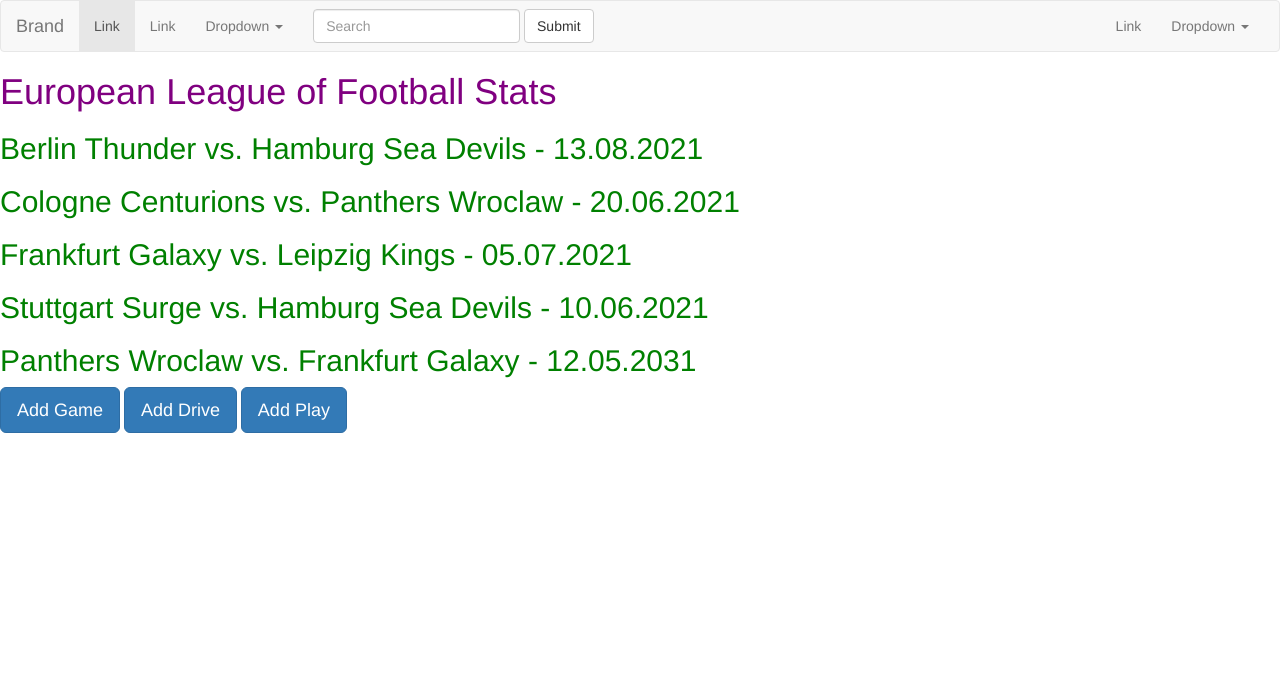
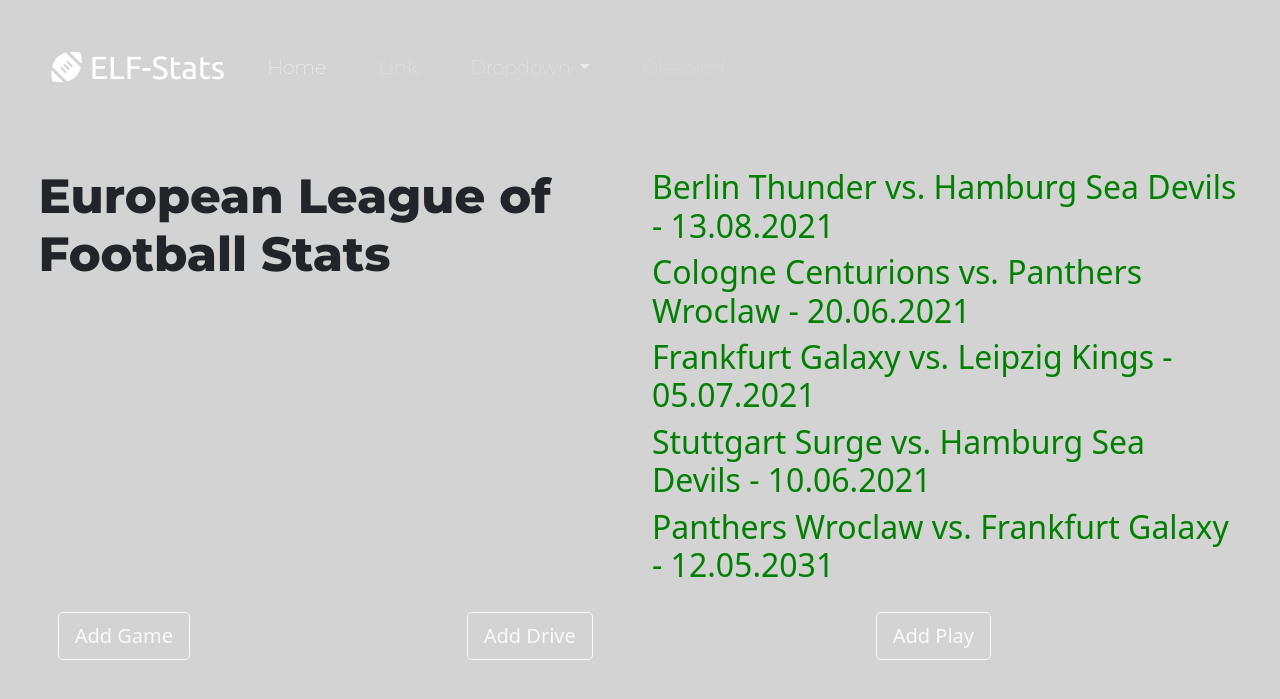
Before and after one commit to MoeBet/EuropeanLeagueOfFootball, a Flask app: page / in a window 1280 px wide. Shown: the top 699 px of the page. Run offline with Flask 2, Linux system fonts and the light colour scheme; data comes from the database, SQL or seed files in the repository; both versions use the stored data as it was after the commit; some libraries are stand-ins or nearby versions.

Commit message:
bisschen gestyelt... forms leicht angepasst. Jetzt versuchen die spiele auf der index page clickbar zu machen

```diff
--- a/main.py
+++ b/main.py
@@ -1,7 +1,7 @@
 from flask import Flask, render_template, request, redirect, url_for
 from flask_sqlalchemy import SQLAlchemy
 from flask_wtf import FlaskForm
-from wtforms import StringField, SubmitField, SelectField, DateField, TimeField, RadioField
+from wtforms import StringField, SubmitField, SelectField, DateTimeField, RadioField
 from wtforms.validators import DataRequired
 from flask_bootstrap import Bootstrap
 
@@ -22,8 +22,8 @@ class GameInfoForm(FlaskForm):
     away = SelectField('Away Team', choices=['Barcelona Dragons', 'Berlin Thunder', 'Cologne Centurions',
                                              'Frankfurt Galaxy', 'Hamburg Sea Devils', 'Leipzig Kings',
                                              'Panthers Wroclaw', 'Stuttgart Surge'], validators=[DataRequired()])
-    date = DateField('Date d/m/y', format='%d/%m/%Y', validators=[DataRequired()])
-    time = TimeField('Start Time', validators=[DataRequired()])
+    date = DateTimeField('Date d/m/y', format='%d/%m/%Y', validators=[DataRequired()])
+    time = DateTimeField('Start Time', format='%h/%m', validators=[DataRequired()])
     weather = SelectField(u'Weather', choices=['Sunny', 'Windy', 'Cloudy', 'Rain', 'Heavy Rain', 'Snow'],
                           validators=[DataRequired()])
     stadium = SelectField(u'Stadium', choices=['open', 'closed'], validators=[DataRequired()])
@@ -45,12 +45,12 @@ class DriveForm(FlaskForm):
 
 
 class PlaysForm(FlaskForm):
-    down = SelectField('Down', choices=['1', '2', '3', '4'], validators=[DataRequired()])
+    down = RadioField(choices=['1', '2', '3', '4'], validators=[DataRequired()])
     yards_to_go = StringField('Yards to go', validators=[DataRequired()])
-    field_pos_half = SelectField('FieldPosition', choices=['Own', 'Opponents'], validators=[DataRequired()])
+    field_pos_half = RadioField('FieldPosition', choices=['Own', 'Opponents'], validators=[DataRequired()])
     field_pos_yard = StringField('FieldPosition Yard', validators=[DataRequired()])
     time = StringField('Gametime', validators=[DataRequired()])
-    shotgun = RadioField('Shotgun Formation', choices=['No', 'Yes'], validators=[DataRequired()])
+    shotgun = RadioField('Formation', choices=[('Shotgun'), ('Under Center'), ('Wildcat')], validators=[DataRequired()])
     play_description = StringField('Play description e.g. S.Darnold pass incomplete deep right to C.Herndon.',
                                    validators=[DataRequired()])
     submit = SubmitField('Submit')
--- a/static/css/styles.css
+++ b/static/css/styles.css
@@ -1,7 +1,50 @@
 h1 {
-    color: purple;
+    font-size: 3rem;
+    font-family: 'Montserrat', sans-serif;
+    font-weight: bold;
 }
 
 h2 {
     color: green;
 }
+
+p {
+    font-size: 1.5rem;
+    font-family: 'Montserrat', sans-serif;
+    font-weight: bold;
+    color: #ff4c68;
+}
+
+body {
+    margin: 3%;
+    background-color: lightgrey;
+}
+
+
+.add-btn {
+    margin: 5%;
+}
+
+.navbar {
+  padding: 0 0 4.5rem;
+  font-size: 1.2rem;
+  font-family: 'Montserrat';
+  font-weight: lighter;
+}
+
+.nav-item {
+  padding: 0 18px;
+}
+
+.navbar-brand {
+  font-family: 'Ubuntu', sans-serif;
+  font-size: 2rem;
+  line-height: 1.5;
+  font-weight: 400;
+  color: #ff4c68;
+  font-color: #ff4c68;
+}
+
+.football-picture{
+    width: 30%;
+}
--- a/templates/adddrive.html
+++ b/templates/adddrive.html
@@ -1,5 +1,5 @@
 {% import "bootstrap/wtf.html" as wtf %}
-{% extends 'bootstrap/base.html' %}
+{% extends 'base.html' %}
 
 {% block styles %}
 {{super()}}
@@ -12,5 +12,5 @@
 
 {{ wtf.quick_form(form, novalidate=True)}}
 
-<a href="/">Home</a>
+<a href="/" class="btn btn-dark btn-block">Home</a>
 {% endblock %}
--- a/templates/addgame.html
+++ b/templates/addgame.html
@@ -1,5 +1,5 @@
 {% import "bootstrap/wtf.html" as wtf %}
-{% extends 'bootstrap/base.html' %}
+{% extends 'base.html' %}
 
 {% block styles %}
 {{super()}}
@@ -12,6 +12,6 @@
 
 {{ wtf.quick_form(form, novalidate=True)}}
 
-<a href="/">Home</a>
+<a href="/" class="btn btn-dark btn-block">Home</a>
 
 {% endblock %}
--- a/templates/base.html
+++ b/templates/base.html
@@ -1,13 +1,29 @@
+<!DOCTYPE html>
+<html lang="en">
+<head>
     {% block styles %}
     <link href="https://cdn.jsdelivr.net/npm/bootstrap@5.0.1/dist/css/bootstrap.min.css" rel="stylesheet" integrity="sha384-+0n0xVW2eSR5OomGNYDnhzAbDsOXxcvSN1TPprVMTNDbiYZCxYbOOl7+AMvyTG2x" crossorigin="anonymous">
     <link href="{{ url_for('static', filename='css/styles.css') }}" rel="stylesheet">
+
+      <!-- Google Fonts  -->
+    <link rel="preconnect" href="https://fonts.gstatic.com">
+    <link href="https://fonts.googleapis.com/css2?family=Montserrat:wght@100;400;800;900&family=Ubuntu:wght@300;400;500;700&display=swap" rel="stylesheet">
+      <!-- Font Awesome  -->
+    <script src="https://kit.fontawesome.com/aefd34e9f9.js" crossorigin="anonymous"></script>
+
+      <!-- Bootstrap Scripts -->
+    <script src="https://code.jquery.com/jquery-3.5.1.slim.min.js" integrity="sha384-DfXdz2htPH0lsSSs5nCTpuj/zy4C+OGpamoFVy38MVBnE+IbbVYUew+OrCXaRkfj" crossorigin="anonymous"></script>
+    <script src="https://cdn.jsdelivr.net/npm/popper.js@1.16.1/dist/umd/popper.min.js" integrity="sha384-9/reFTGAW83EW2RDu2S0VKaIzap3H66lZH81PoYlFhbGU+6BZp6G7niu735Sk7lN" crossorigin="anonymous"></script>
+    <script src="https://cdn.jsdelivr.net/npm/bootstrap@4.6.0/dist/js/bootstrap.min.js" integrity="sha384-+YQ4JLhjyBLPDQt//I+STsc9iw4uQqACwlvpslubQzn4u2UU2UFM80nGisd026JF" crossorigin="anonymous"></script>
     {% endblock %}
-
-
+    <meta charset="UTF-8">
+    <title>{% block title %} Title {% endblock %}</title>
+</head>
+<body>
     {% block navbar %}
-<nav class="navbar navbar-expand-lg navbar-light bg-light">
+    <nav class="navbar navbar-expand-lg navbar-dark">
       <div class="container-fluid">
-    <a class="navbar-brand" href="#">Navbar</a>
+        <a class="navbar-brand" href="#"><i class="fas fa-football-ball"></i> ELF-Stats</a>
         <button class="navbar-toggler" type="button" data-bs-toggle="collapse" data-bs-target="#navbarSupportedContent" aria-controls="navbarSupportedContent" aria-expanded="false" aria-label="Toggle navigation">
           <span class="navbar-toggler-icon"></span>
         </button>
@@ -34,15 +50,12 @@
               <a class="nav-link disabled" href="#" tabindex="-1" aria-disabled="true">Disabled</a>
             </li>
           </ul>
-      <form class="d-flex">
-        <input class="form-control me-2" type="search" placeholder="Search" aria-label="Search">
-        <button class="btn btn-outline-success" type="submit">Search</button>
-      </form>
         </div>
       </div>
     </nav>
     {% endblock %}
 
-{% block content %}
-  <h1>Hello, Bootstrap</h1>
+    {% block content%}
     {% endblock %}
+</body>
+</html>
--- a/templates/index.html
+++ b/templates/index.html
@@ -1,84 +1,39 @@
-{% extends 'bootstrap/base.html' %}
+{% extends 'base.html' %}
 {% import "bootstrap/wtf.html" as wtf %}
 
-{% block styles %}
-{{super()}}
-<link rel="stylesheet" href="{{ url_for('static', filename='css/styles.css') }}">
-{% endblock %}
-
 {% block title %}
-<h1>European League of Football Stats</h1>
-{% endblock %}
-
-{% block navbar %}
-<nav class="navbar navbar-default">
-  <div class="container-fluid">
-    <!-- Brand and toggle get grouped for better mobile display -->
-    <div class="navbar-header">
-      <button type="button" class="navbar-toggle collapsed" data-toggle="collapse" data-target="#bs-example-navbar-collapse-1" aria-expanded="false">
-        <span class="sr-only">Toggle navigation</span>
-        <span class="icon-bar"></span>
-        <span class="icon-bar"></span>
-        <span class="icon-bar"></span>
-      </button>
-      <a class="navbar-brand" href="#">Brand</a>
-    </div>
-
-    <!-- Collect the nav links, forms, and other content for toggling -->
-    <div class="collapse navbar-collapse" id="bs-example-navbar-collapse-1">
-      <ul class="nav navbar-nav">
-        <li class="active"><a href="#">Link <span class="sr-only">(current)</span></a></li>
-        <li><a href="#">Link</a></li>
-        <li class="dropdown">
-          <a href="#" class="dropdown-toggle" data-toggle="dropdown" role="button" aria-haspopup="true" aria-expanded="false">Dropdown <span class="caret"></span></a>
-          <ul class="dropdown-menu">
-            <li><a href="#">Action</a></li>
-            <li><a href="#">Another action</a></li>
-            <li><a href="#">Something else here</a></li>
-            <li role="separator" class="divider"></li>
-            <li><a href="#">Separated link</a></li>
-            <li role="separator" class="divider"></li>
-            <li><a href="#">One more separated link</a></li>
-          </ul>
-        </li>
-      </ul>
-      <form class="navbar-form navbar-left">
-        <div class="form-group">
-          <input type="text" class="form-control" placeholder="Search">
-        </div>
-        <button type="submit" class="btn btn-default">Submit</button>
-      </form>
-      <ul class="nav navbar-nav navbar-right">
-        <li><a href="#">Link</a></li>
-        <li class="dropdown">
-          <a href="#" class="dropdown-toggle" data-toggle="dropdown" role="button" aria-haspopup="true" aria-expanded="false">Dropdown <span class="caret"></span></a>
-          <ul class="dropdown-menu">
-            <li><a href="#">Action</a></li>
-            <li><a href="#">Another action</a></li>
-            <li><a href="#">Something else here</a></li>
-            <li role="separator" class="divider"></li>
-            <li><a href="#">Separated link</a></li>
-          </ul>
-        </li>
-      </ul>
-    </div><!-- /.navbar-collapse -->
-  </div><!-- /.container-fluid -->
-</nav>
-
+European League of Football Stats
 {% endblock %}
 
 {% block content %}
-<h1>European League of Football Stats</h1>
+<section class ="colored-section "id="title">
+<div class="row">
+    <div class="col-lg-6">
+        <h1 class="big-heading">European League of Football Stats</h1>
+    </div>
+    <div class="col-lg-6">
         {% if game_info == []: %}
-
             <h5>No Game Selected Yet</h5>
-
         {% else: %}
             {% for game in game_info:%}
         <h2>{{game.home}} vs. {{game.away}} - {{game.date}}</h2>
         {% endfor %}
         {% endif %}
+    </div>
+</div>
+</section>
 
-<a class="btn btn-primary btn-lg" href="/addgame" role="button">Add Game</a> <a class="btn btn-primary btn-lg" href="/drive" role="button">Add Drive</a> <a class="btn btn-primary btn-lg" href="/play" role="button">Add Play</a>
+<div class="row">
+    <div class="col-lg-4">
+        <a class="btn btn-outline-light btn-lg add-btn" href="/addgame" role="button">Add Game</a>
+    </div>
+    <div class="col-lg-4">
+        <a class="btn btn-outline-light btn-lg add-btn" href="/drive" role="button">Add Drive</a>
+    </div>
+    <div class="col-lg-4">
+        <a class="btn btn-outline-light btn-lg add-btn" href="/play" role="button">Add Play</a>
+    </div>
+</div>
+
 
 {% endblock %}
```
Also changed, not shown: templates/addplay.html (+32 -4 lines), templates/game.html (deleted, +0 -10 lines), static/images/football.jpg (added), stats.db. Lines whose indentation alone changed are shown as unchanged.
